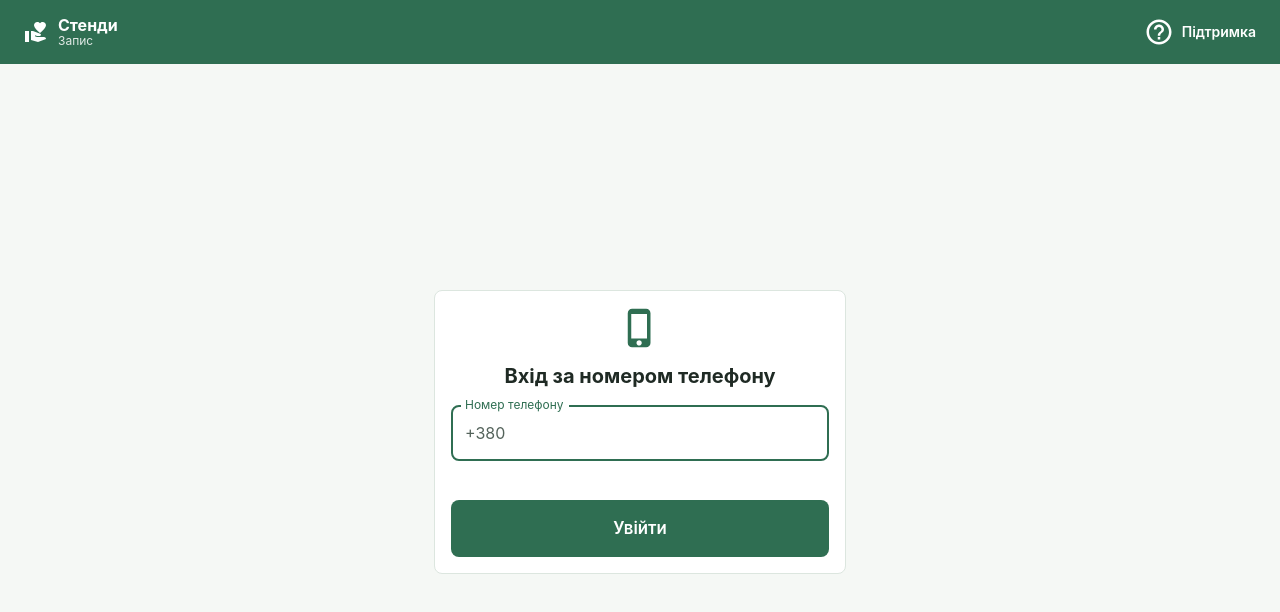
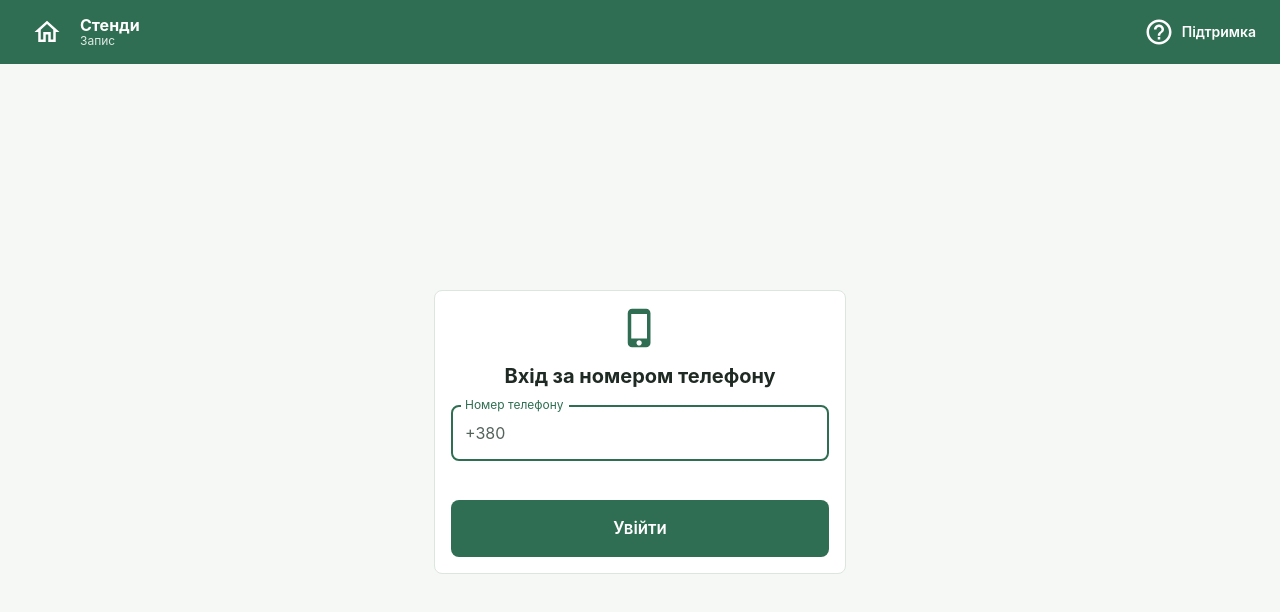
Before and after one commit to OleksandrShchur/Stand, a React (Vite) app in the folder stand.client/: page /login in a window 1280 px wide. Shown: the top 612 px of the page. Built offline with nearby package versions, Linux system fonts and the light colour scheme; no server answers.

Commit message:
change logo to home icon

```diff
--- a/stand.client/src/components/BrandHeader.tsx
+++ b/stand.client/src/components/BrandHeader.tsx
@@ -1,7 +1,8 @@
 import { useState } from 'react';
-import { AppBar, Box, Button, Link, Stack, Toolbar, Typography } from '@mui/material';
+import { Link as RouterLink } from 'react-router-dom';
+import { AppBar, Box, Button, IconButton, Link, Stack, Toolbar, Typography } from '@mui/material';
 import AppDialog from './AppDialog';
-import VolunteerActivismIcon from '@mui/icons-material/VolunteerActivism';
+import HomeOutlinedIcon from '@mui/icons-material/HomeOutlined';
 import HelpOutlineOutlinedIcon from '@mui/icons-material/HelpOutlineOutlined';
 import PhoneOutlinedIcon from '@mui/icons-material/PhoneOutlined';
 
@@ -13,7 +14,9 @@ export default function BrandHeader() {
             <AppBar position="sticky" elevation={0}>
                 <Toolbar sx={{ py: 1 }}>
                     <Box sx={{ display: 'flex', alignItems: 'center', gap: 1.25 }}>
-                        <VolunteerActivismIcon fontSize="medium" />
+                        <IconButton component={RouterLink} to="/" color="inherit" aria-label="На головну">
+                            <HomeOutlinedIcon sx={{ fontSize: 30 }} />
+                        </IconButton>
                         <Box>
                             <Typography variant="subtitle1" component="div" sx={{ fontWeight: 700, lineHeight: 1.1 }}>
                                 Стенди
```
